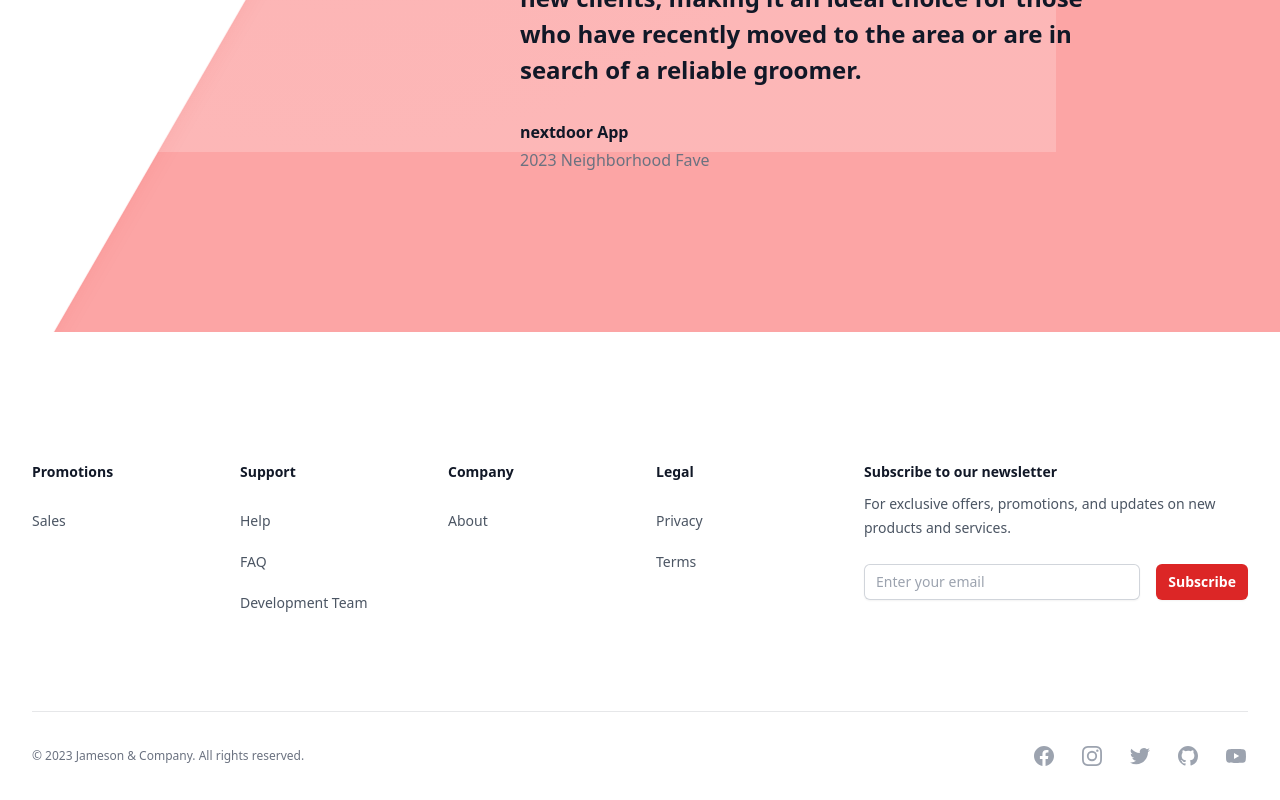
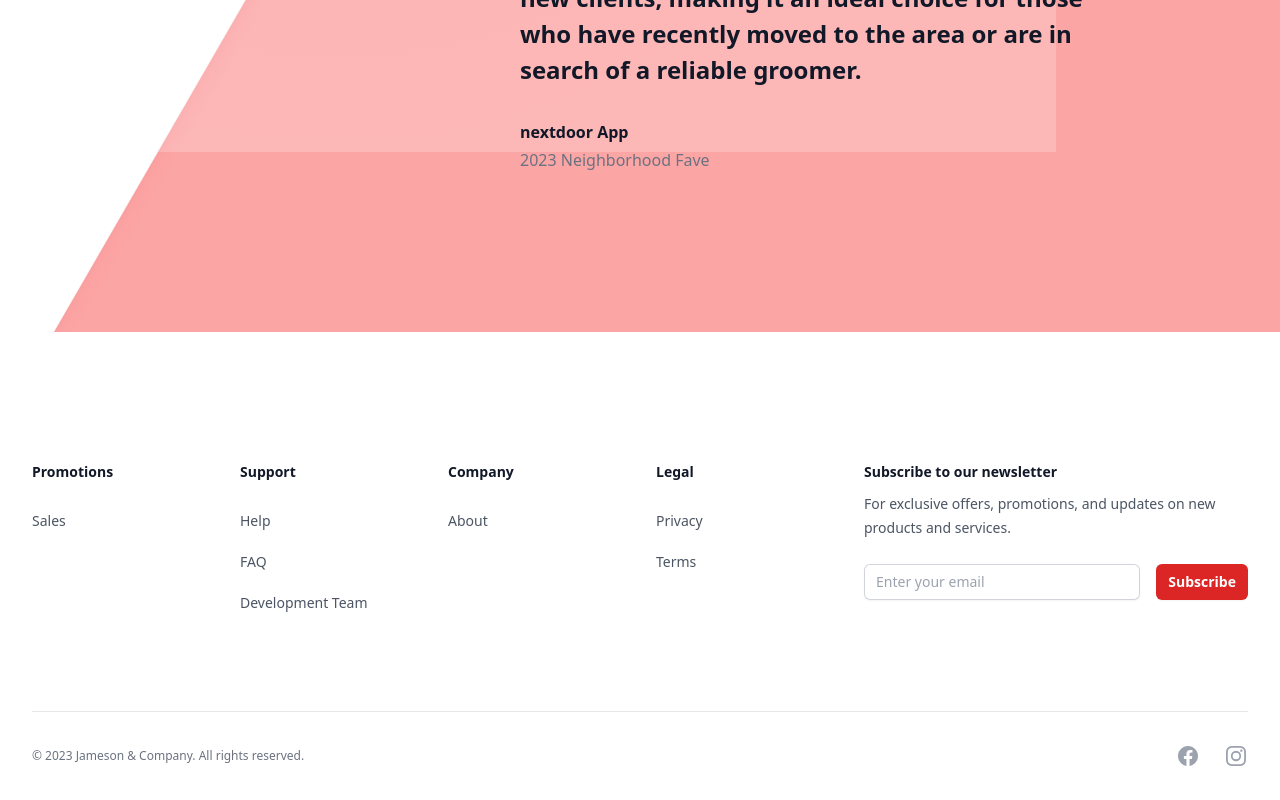
Before and after one commit to logankrieger317/jamesonpet, a React (Vite) app: page / in a window 1280 px wide. Shown: the part 4426-5226 px from the top of the page. Built offline with nearby package versions, Linux system fonts and the light colour scheme.

Commit message:
Social Media Icon Update. FB Insta

```diff
--- a/src/components/Footer.jsx
+++ b/src/components/Footer.jsx
@@ -21,7 +21,7 @@ const navigation = {
   social: [
     {
       name: 'Facebook',
-      href: '#',
+      href: 'https://www.facebook.com/profile.php?id=100086972482257',
       icon: (props) => (
         <svg fill="currentColor" viewBox="0 0 24 24" {...props}>
           <path
@@ -34,7 +34,7 @@ const navigation = {
     },
     {
       name: 'Instagram',
-      href: '#',
+      href: 'https://www.instagram.com/jameson.grooming/',
       icon: (props) => (
         <svg fill="currentColor" viewBox="0 0 24 24" {...props}>
           <path
@@ -45,41 +45,7 @@ const navigation = {
         </svg>
       ),
     },
-    {
-      name: 'Twitter',
-      href: '#',
-      icon: (props) => (
-        <svg fill="currentColor" viewBox="0 0 24 24" {...props}>
-          <path d="M8.29 20.251c7.547 0 11.675-6.253 11.675-11.675 0-.178 0-.355-.012-.53A8.348 8.348 0 0022 5.92a8.19 8.19 0 01-2.357.646 4.118 4.118 0 001.804-2.27 8.224 8.224 0 01-2.605.996 4.107 4.107 0 00-6.993 3.743 11.65 11.65 0 01-8.457-4.287 4.106 4.106 0 001.27 5.477A4.072 4.072 0 012.8 9.713v.052a4.105 4.105 0 003.292 4.022 4.095 4.095 0 01-1.853.07 4.108 4.108 0 003.834 2.85A8.233 8.233 0 012 18.407a11.616 11.616 0 006.29 1.84" />
-        </svg>
-      ),
-    },
-    {
-      name: 'GitHub',
-      href: '#',
-      icon: (props) => (
-        <svg fill="currentColor" viewBox="0 0 24 24" {...props}>
-          <path
-            fillRule="evenodd"
-            d="M12 2C6.477 2 2 6.484 2 12.017c0 4.425 2.865 8.18 6.839 9.504.5.092.682-.217.682-.483 0-.237-.008-.868-.013-1.703-2.782.605-3.369-1.343-3.369-1.343-.454-1.158-1.11-1.466-1.11-1.466-.908-.62.069-.608.069-.608 1.003.07 1.531 1.032 1.531 1.032.892 1.53 2.341 1.088 2.91.832.092-.647.35-1.088.636-1.338-2.22-.253-4.555-1.113-4.555-4.951 0-1.093.39-1.988 1.029-2.688-.103-.253-.446-1.272.098-2.65 0 0 .84-.27 2.75 1.026A9.564 9.564 0 0112 6.844c.85.004 1.705.115 2.504.337 1.909-1.296 2.747-1.027 2.747-1.027.546 1.379.202 2.398.1 2.651.64.7 1.028 1.595 1.028 2.688 0 3.848-2.339 4.695-4.566 4.943.359.309.678.92.678 1.855 0 1.338-.012 2.419-.012 2.747 0 .268.18.58.688.482A10.019 10.019 0 0022 12.017C22 6.484 17.522 2 12 2z"
-            clipRule="evenodd"
-          />
-        </svg>
-      ),
-    },
-    {
-      name: 'YouTube',
-      href: '#',
-      icon: (props) => (
-        <svg fill="currentColor" viewBox="0 0 24 24" {...props}>
-          <path
-            fillRule="evenodd"
-            d="M19.812 5.418c.861.23 1.538.907 1.768 1.768C21.998 8.746 22 12 22 12s0 3.255-.418 4.814a2.504 2.504 0 0 1-1.768 1.768c-1.56.419-7.814.419-7.814.419s-6.255 0-7.814-.419a2.505 2.505 0 0 1-1.768-1.768C2 15.255 2 12 2 12s0-3.255.417-4.814a2.507 2.507 0 0 1 1.768-1.768C5.744 5 11.998 5 11.998 5s6.255 0 7.814.418ZM15.194 12 10 15V9l5.194 3Z"
-            clipRule="evenodd"
-          />
-        </svg>
-      ),
-    },
+
   ],
 }
 
```
